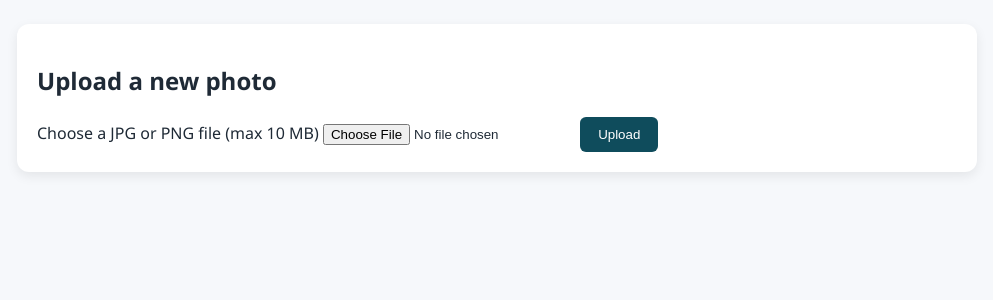
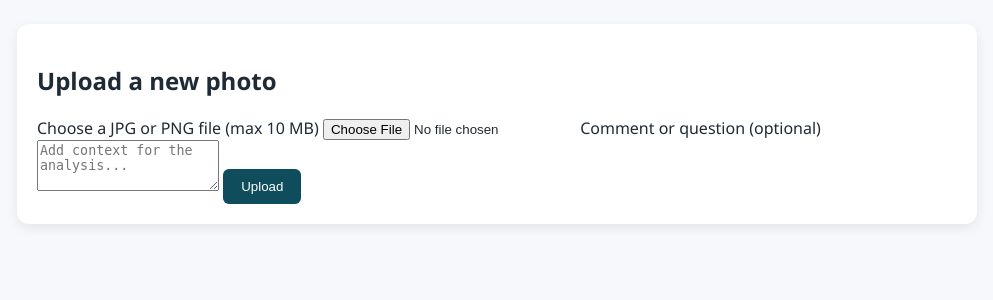
Before and after one commit to latruite03/Aquapp, a FastAPI app: page /upload in a window 1280 px wide. Shown: the part 134-434 px from the top of the page, without its empty margins (143-1136 px from the left). Run offline with FastAPI, Linux system fonts and the light colour scheme.

Commit message:
minimum viable 09/01 flux réussi

```diff
--- a/aquapp_mvp/app/main.py
+++ b/aquapp_mvp/app/main.py
@@ -5,7 +5,7 @@ from datetime import datetime
 from pathlib import Path
 from uuid import uuid4
 
-from fastapi import FastAPI, File, HTTPException, Request, UploadFile
+from fastapi import FastAPI, File, Form, HTTPException, Request, UploadFile
 from fastapi.responses import HTMLResponse, RedirectResponse
 from fastapi.staticfiles import StaticFiles
 from fastapi.templating import Jinja2Templates
@@ -24,7 +24,15 @@ ALLOWED_TYPES = {"image/jpeg", "image/png"}
 ALLOWED_EXTENSIONS = {".jpg", ".jpeg", ".png"}
 MAX_SIZE_BYTES = 10 * 1024 * 1024
 
-load_dotenv(dotenv_path=BASE_DIR / ".env", override=False)
+def _load_env() -> None:
+    candidates = [BASE_DIR / ".env", BASE_DIR.parent / ".env"]
+    for path in candidates:
+        if path.is_file():
+            load_dotenv(dotenv_path=path, override=False)
+            break
+
+
+_load_env()
 
 app = FastAPI()
 app.mount("/static", StaticFiles(directory=BASE_DIR / "app" / "static"), name="static")
@@ -53,18 +61,37 @@ def home(request: Request):
 @app.get("/upload", response_class=HTMLResponse)
 def upload_form(request: Request):
     return templates.TemplateResponse(
-        "upload.html", {"request": request, "error": None}
+        "upload.html", {"request": request, "error": None, "comment": ""}
     )
 
 
 @app.post("/upload")
-async def upload_photo(request: Request, file: UploadFile = File(...)):
+async def upload_photo(
+    request: Request,
+    file: UploadFile = File(...),
+    comment: str = Form(""),
+):
+    comment_clean = comment.strip()
+    if len(comment_clean) > 1000:
+        return templates.TemplateResponse(
+            "upload.html",
+            {
+                "request": request,
+                "error": "Comment exceeds 1000 characters.",
+                "comment": comment,
+            },
+            status_code=400,
+        )
     filename = file.filename or ""
     extension = Path(filename).suffix.lower()
     if file.content_type not in ALLOWED_TYPES or extension not in ALLOWED_EXTENSIONS:
         return templates.TemplateResponse(
             "upload.html",
-            {"request": request, "error": "Only JPG and PNG images are allowed."},
+            {
+                "request": request,
+                "error": "Only JPG and PNG images are allowed.",
+                "comment": comment,
+            },
             status_code=400,
         )
 
@@ -72,7 +99,11 @@ async def upload_photo(request: Request, file: UploadFile = File(...)):
     if len(data) > MAX_SIZE_BYTES:
         return templates.TemplateResponse(
             "upload.html",
-            {"request": request, "error": "File exceeds 10 MB limit."},
+            {
+                "request": request,
+                "error": "File exceeds 10 MB limit.",
+                "comment": comment,
+            },
             status_code=400,
         )
 
@@ -91,8 +122,10 @@ async def upload_photo(request: Request, file: UploadFile = File(...)):
     try:
         conn.execute(
             """
-            INSERT INTO photos (id, created_at, source, filename, filepath, content_type)
-            VALUES (?, ?, ?, ?, ?, ?)
+            INSERT INTO photos (
+                id, created_at, source, filename, filepath, content_type, user_comment
+            )
+            VALUES (?, ?, ?, ?, ?, ?, ?)
             """,
             (
                 photo_id,
@@ -101,6 +134,7 @@ async def upload_photo(request: Request, file: UploadFile = File(...)):
                 filename,
                 relative_path,
                 file.content_type,
+                comment_clean or None,
             ),
         )
         conn.commit()
@@ -169,7 +203,7 @@ def analyze(photo_id: str):
         raise HTTPException(status_code=404, detail="Photo not found")
 
     image_path = UPLOAD_DIR / photo["filepath"]
-    result = analyze_image(image_path, photo["filename"])
+    result = analyze_image(image_path, photo["filename"], photo["user_comment"])
     analysis_id = str(uuid4())
     created_at = datetime.utcnow().isoformat()
 
--- a/aquapp_mvp/app/models.py
+++ b/aquapp_mvp/app/models.py
@@ -11,6 +11,7 @@ class Photo:
     filename: str
     filepath: str
     content_type: str
+    user_comment: str | None
 
 
 @dataclass
--- a/aquapp_mvp/app/services/openai_analyze.py
+++ b/aquapp_mvp/app/services/openai_analyze.py
@@ -5,13 +5,16 @@ import json
 import logging
 import os
 import re
+from functools import lru_cache
 from dataclasses import dataclass
 from pathlib import Path
 from typing import Any
 
 from openai import OpenAI
+from dotenv import load_dotenv
 
 logger = logging.getLogger(__name__)
+BASE_DIR = Path(__file__).resolve().parents[2]
 
 SYSTEM_PROMPT = (
     "You are an aquarium observation assistant. Be cautious. "
@@ -41,6 +44,16 @@ class AnalysisResult:
     error_message: str | None = None
 
 
+@lru_cache
+def _ensure_env_loaded() -> Path | None:
+    candidates = [BASE_DIR / ".env", BASE_DIR.parent / ".env"]
+    for path in candidates:
+        if path.is_file():
+            load_dotenv(dotenv_path=path, override=False)
+            return path
+    return None
+
+
 def _extract_json(text: str) -> dict[str, Any] | None:
     try:
         return json.loads(text)
@@ -54,8 +67,14 @@ def _extract_json(text: str) -> dict[str, Any] | None:
             return None
 
 
-def analyze_image(image_path: Path, filename: str) -> AnalysisResult:
+def analyze_image(image_path: Path, filename: str, comment: str | None = None) -> AnalysisResult:
+    env_path = _ensure_env_loaded()
+    if env_path:
+        logger.info("Loaded env from %s", env_path)
+    else:
+        logger.warning("No .env found in %s or %s", BASE_DIR, BASE_DIR.parent)
     api_key = os.getenv("OPENAI_API_KEY")
+    logger.info("OPENAI_API_KEY loaded: %s", "yes" if api_key else "no")
     if not api_key:
         message = "Configure OPENAI_API_KEY to enable analysis."
         return AnalysisResult(
@@ -73,21 +92,24 @@ def analyze_image(image_path: Path, filename: str) -> AnalysisResult:
         mime_type = "image/jpeg" if filename.lower().endswith((".jpg", ".jpeg")) else "image/png"
         client = OpenAI(api_key=api_key, timeout=20)
         logger.info("Sending image %s to OpenAI model %s", filename, model)
+        content: list[dict[str, Any]] = [{"type": "text", "text": USER_PROMPT}]
+        if comment and comment.strip():
+            content.append(
+                {"type": "text", "text": f"User comment/question: {comment.strip()}"}
+            )
+        content.append(
+            {
+                "type": "image_url",
+                "image_url": {"url": f"data:{mime_type};base64,{encoded}"},
+            }
+        )
         response = client.chat.completions.create(
             model=model,
             messages=[
                 {"role": "system", "content": SYSTEM_PROMPT},
                 {
                     "role": "user",
-                    "content": [
-                        {"type": "text", "text": USER_PROMPT},
-                        {
-                            "type": "image_url",
-                            "image_url": {
-                                "url": f"data:{mime_type};base64,{encoded}"
-                            },
-                        },
-                    ],
+                    "content": content,
                 },
             ],
         )
--- a/aquapp_mvp/app/templates/photo.html
+++ b/aquapp_mvp/app/templates/photo.html
@@ -6,6 +6,9 @@
   <img class="full" src="/uploads/{{ photo.filepath }}" alt="Photo {{ photo.filename }}" />
   <p><strong>Uploaded:</strong> {{ photo.created_at }}</p>
   <p><strong>Filename:</strong> {{ photo.filename }}</p>
+  {% if photo.user_comment %}
+    <p><strong>Comment:</strong> {{ photo.user_comment }}</p>
+  {% endif %}
   <form action="/photo/{{ photo.id }}/analyze" method="post">
     <button class="button" type="submit">Analyze this photo</button>
   </form>
--- a/aquapp_mvp/app/templates/upload.html
+++ b/aquapp_mvp/app/templates/upload.html
@@ -6,6 +6,14 @@
   <form action="/upload" method="post" enctype="multipart/form-data">
     <label for="file">Choose a JPG or PNG file (max 10 MB)</label>
     <input type="file" name="file" id="file" accept="image/jpeg,image/png" required />
+    <label for="comment">Comment or question (optional)</label>
+    <textarea
+      name="comment"
+      id="comment"
+      rows="3"
+      maxlength="1000"
+      placeholder="Add context for the analysis..."
+    >{{ comment }}</textarea>
     {% if error %}
       <p class="error">{{ error }}</p>
     {% endif %}
```
Also changed, not shown: aquapp_mvp/app/db.py (+9 -1 lines), 1 other file.
